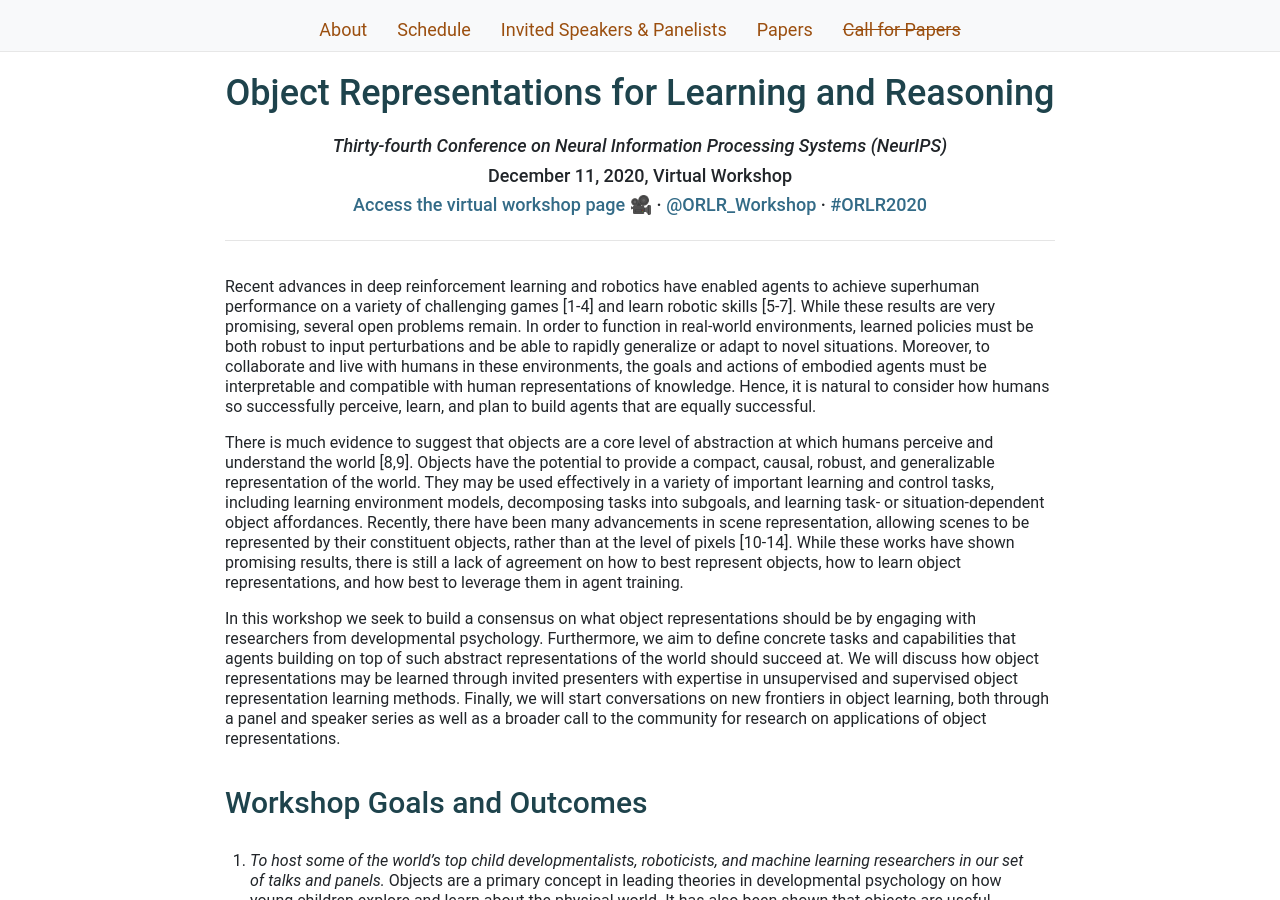
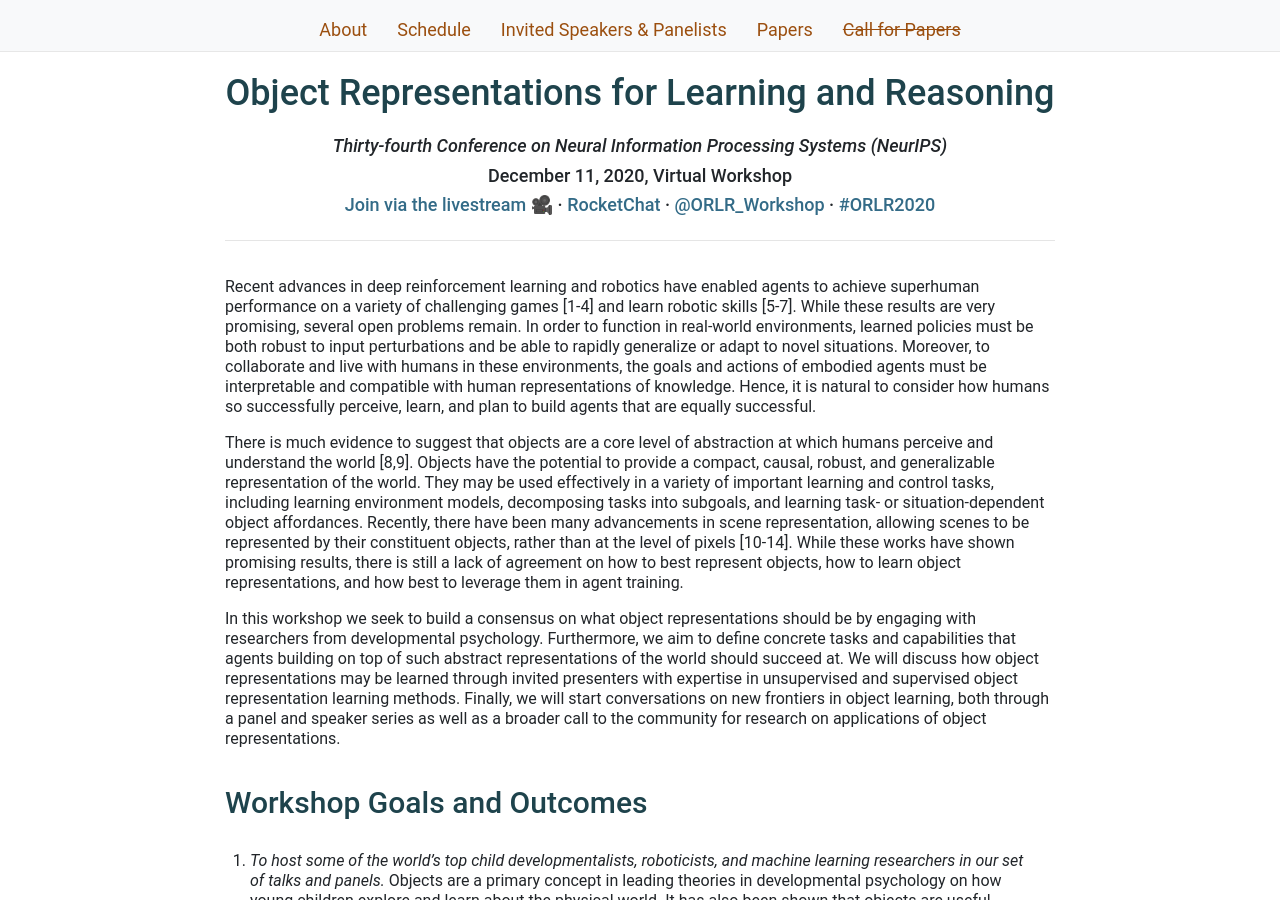
Before and after one commit to orlrworkshop/orlrworkshop.github.io, a Jekyll site: the page built from index.html, in a window 1280 px wide and 900 px high. Built offline with Jekyll 4.4.1, drawn with Linux system fonts in a browser that asks for light colours; nearby versions of some CDN libraries.

Commit message:
update header

```diff
--- a/_layouts/default.html
+++ b/_layouts/default.html
@@ -55,7 +55,7 @@
         <div class="break"></div>
         <h4 class="text-center">December 11, 2020, Virtual Workshop</h4>
         <div class="break"></div>
-        <h4 class="text-center"><a href="https://neurips.cc/virtual/2020/protected/workshop_16147.html">Access the virtual workshop page &#127909;</a> · <a href="https://twitter.com/ORLR_Workshop" target="_blank">@ORLR_Workshop</a> · <a href="https://twitter.com/hashtag/ORLR2020" target="_blank">#ORLR2020</a></h4>
+        <h4 class="text-center"><a href="https://neurips.cc/virtual/2020/protected/workshop_16147.html#video">Join via the livestream &#127909;</a> · <a href="https://neurips2020.rocket.chat/channel/object-representations-for-learning-and-reasoning-99">RocketChat</a> · <a href="https://twitter.com/ORLR_Workshop" target="_blank">@ORLR_Workshop</a> · <a href="https://twitter.com/hashtag/ORLR2020" target="_blank">#ORLR2020</a></h4>
         <hr>
 
       </div> <!-- row -->
```
